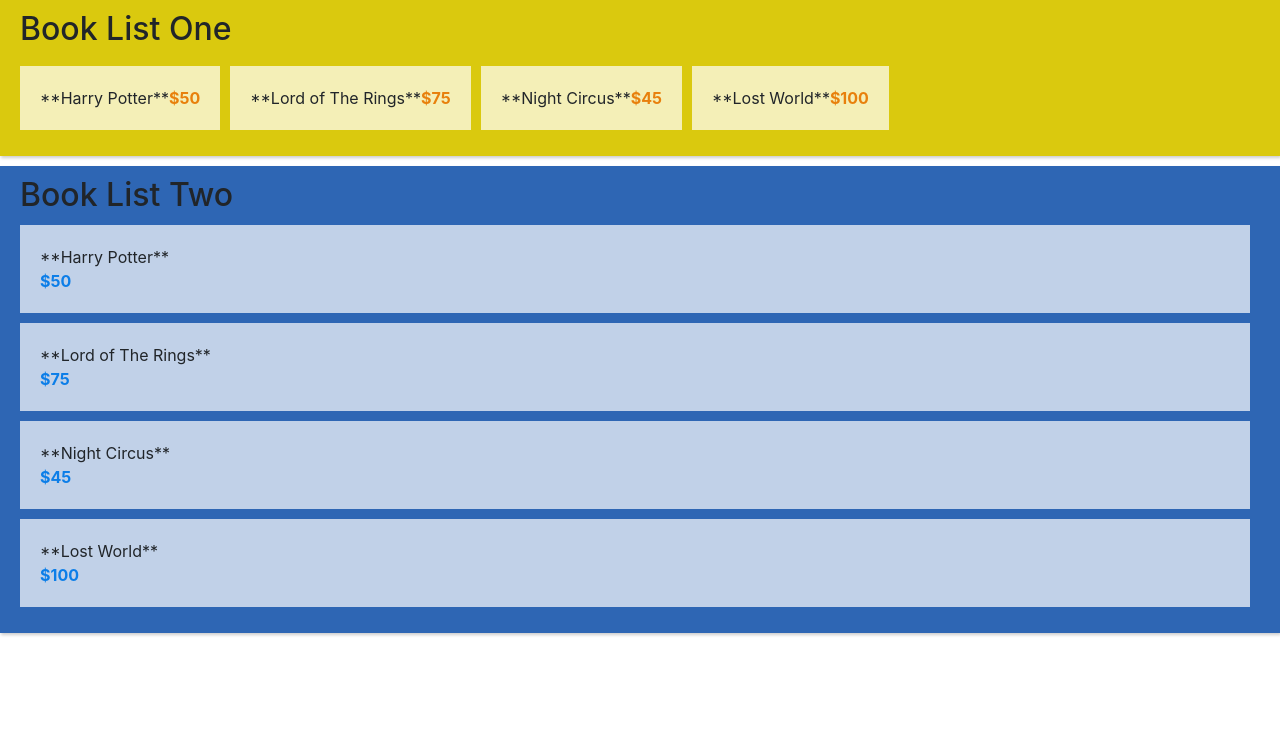
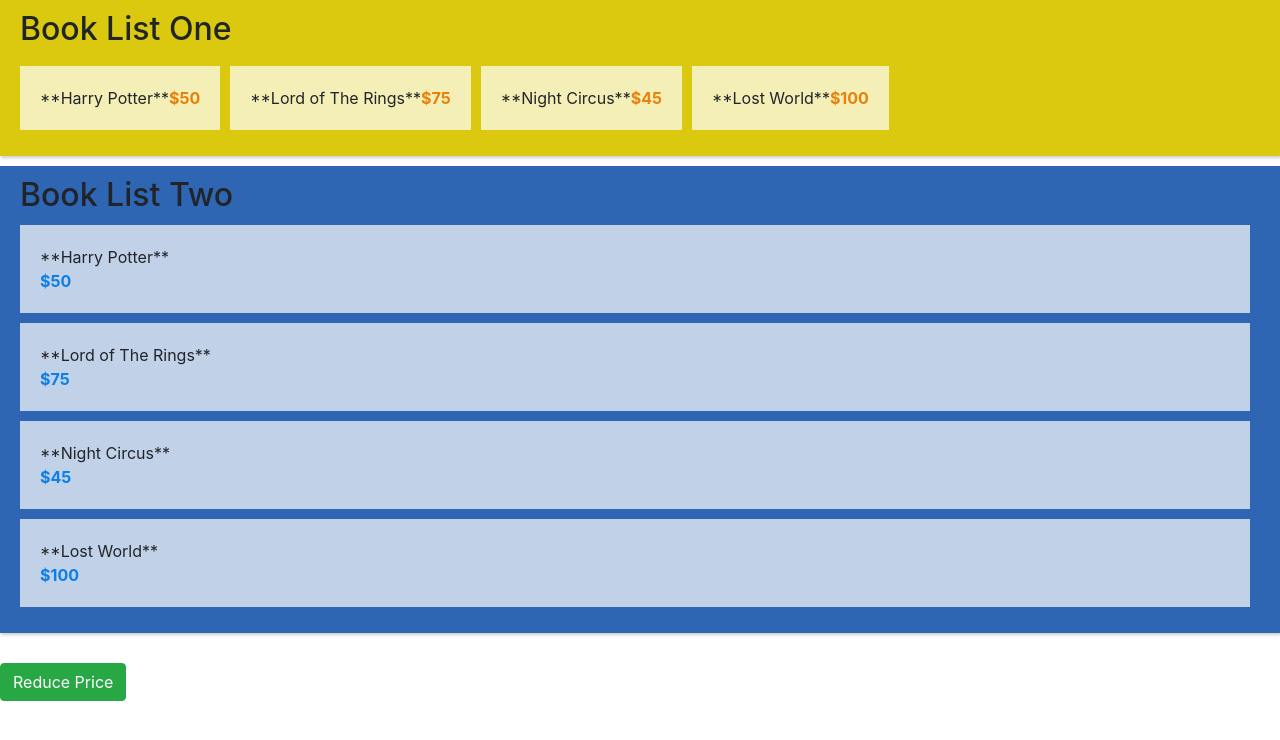
Before and after one commit to prosanta16/Vuex-first-work, a Vue app: page / in a window 1280 px wide. Shown: the top 740 px of the page. Built offline with nearby package versions, Linux system fonts and the light colour scheme.

Commit message:
mutations

```diff
--- a/src/App.vue
+++ b/src/App.vue
@@ -2,6 +2,7 @@
     <div id="app">
         <compBookListOne ></compBookListOne>
         <compBookListTwo ></compBookListTwo>
+        <button class="btn btn-success" @click="rp">Reduce Price</button>
     </div>
 </template>
 
@@ -12,6 +13,11 @@
     components:{
       compBookListOne,
       compBookListTwo
+    },
+    methods:{
+        rp(){
+            this.$store.commit('reducePrice');
+        }
     }
 }
 </script>
--- a/src/store/store.js
+++ b/src/store/store.js
@@ -24,8 +24,13 @@
             return saleBook;
 
         }
+    },
+    mutations:{
+        reducePrice:(state)=>{
+            state.books.forEach((book)=>{
+                book.price -=1
+            })
+
+        }
     }
-
-
-
 })
```
